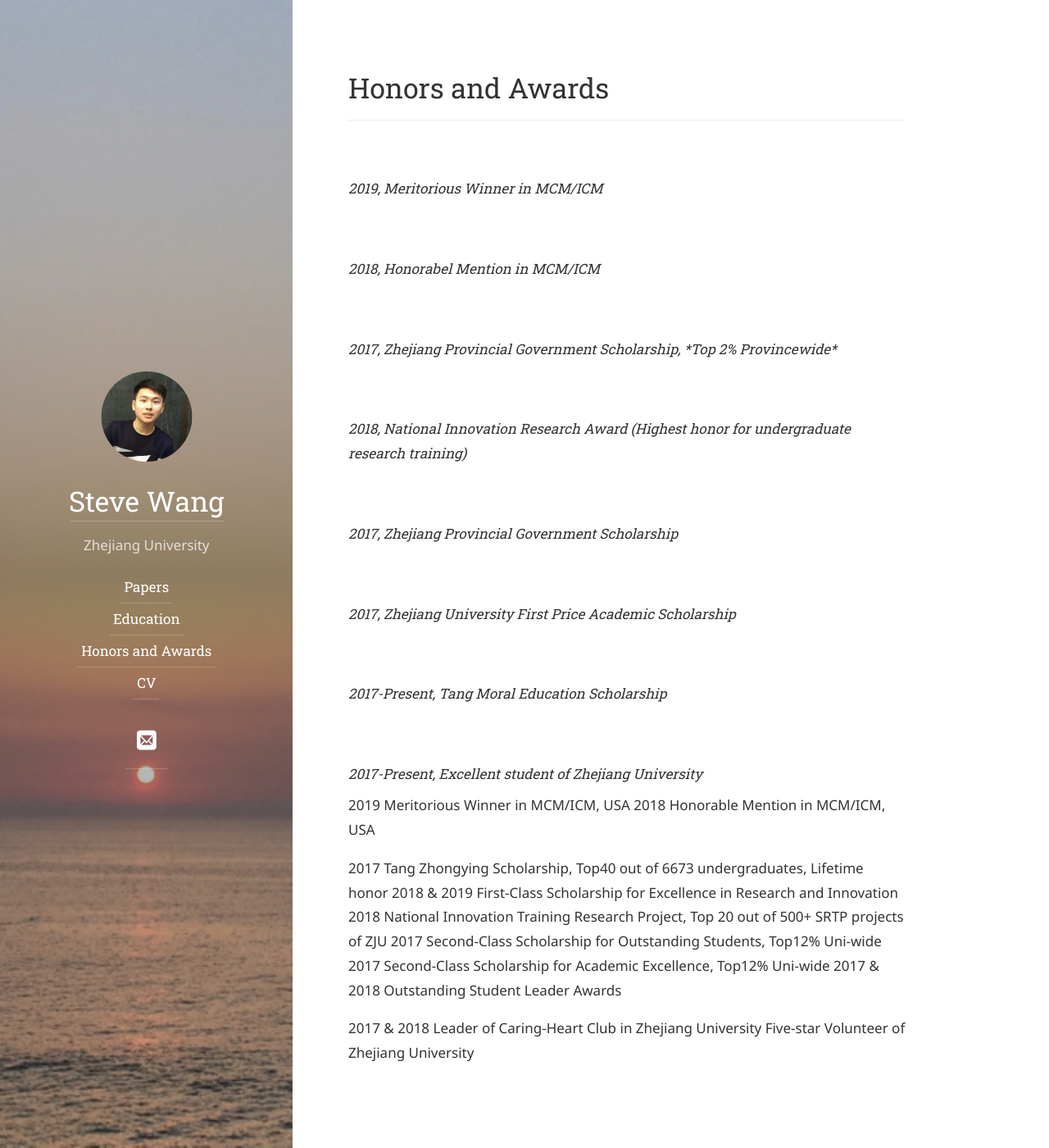
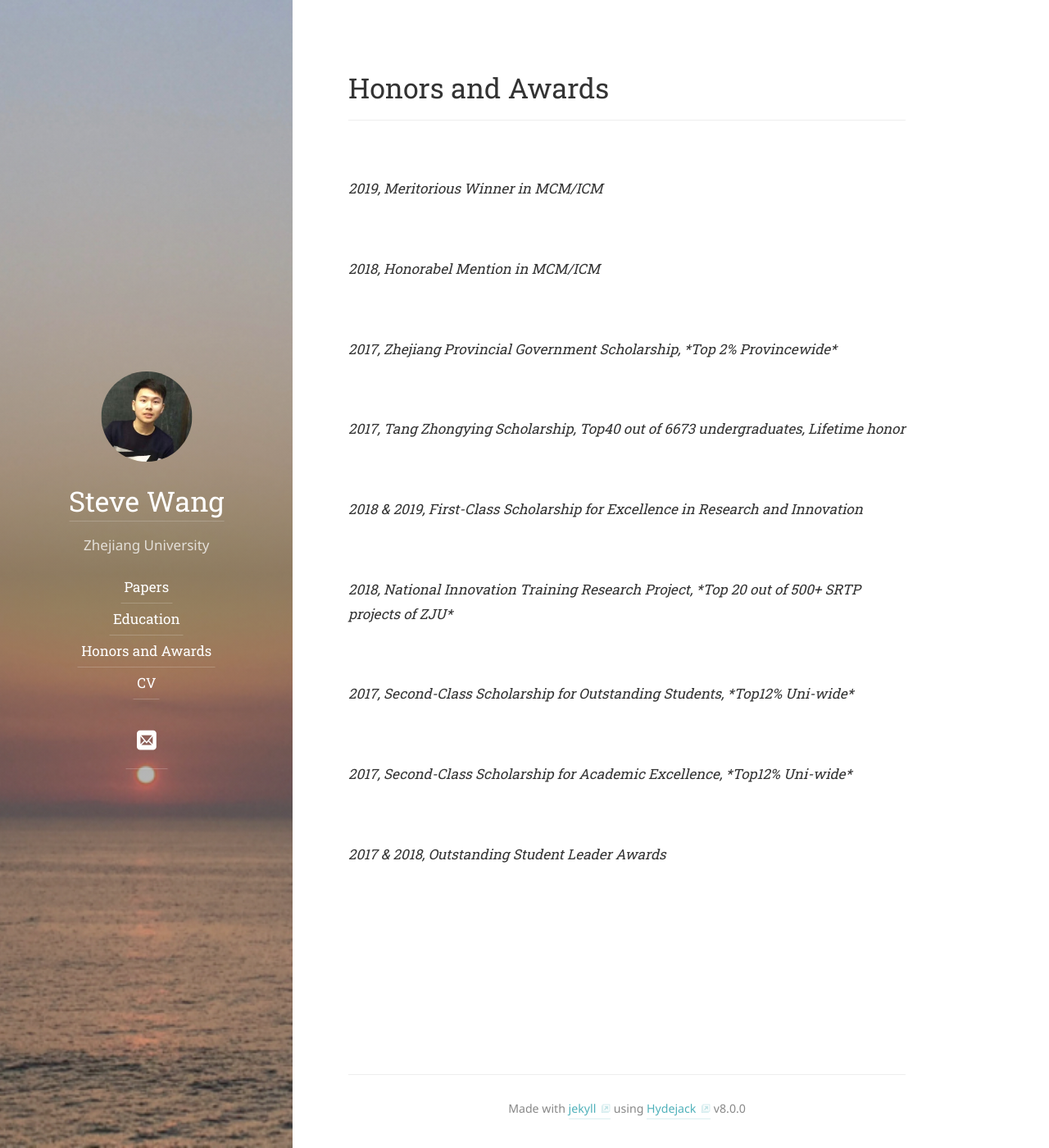
Before and after one commit to Circle-Ming/Circle-Ming.github.io, a Jekyll site: the page built from honor.md, in a window 1280 px wide and 1400 px high. Shown: the whole window at 82% size. Built offline with Jekyll 4.4.1, drawn with Linux system fonts in a browser that asks for light colours; some web fonts are replaced.

Commit message:
Update honor.md

```diff
--- a/honor.md
+++ b/honor.md
@@ -12,28 +12,14 @@ order:  4
 
 #### _2017, Zhejiang Provincial Government Scholarship, *Top 2% Provincewide*_
 
-#### _2018, National Innovation Research Award (Highest honor for undergraduate research training)_
+#### _2017, Tang Zhongying Scholarship, Top40 out of 6673 undergraduates, Lifetime honor_
 
-#### _2017, Zhejiang Provincial Government Scholarship_
+#### _2018 & 2019, First-Class Scholarship for Excellence in Research and Innovation_
 
-#### _2017, Zhejiang University First Price Academic Scholarship_
+#### _2018, National Innovation Training Research Project, *Top 20 out of 500+ SRTP projects of ZJU*_
 
-#### _2017-Present, Tang Moral Education Scholarship_
+#### _2017, Second-Class Scholarship for Outstanding Students, *Top12% Uni-wide*_
 
-#### _2017-Present, Excellent student of Zhejiang University_
+#### _2017, Second-Class Scholarship for Academic Excellence, *Top12% Uni-wide*_
 
-
-
-2019             Meritorious Winner in MCM/ICM, USA
-2018             Honorable Mention in MCM/ICM, USA
-
-2017             Tang Zhongying Scholarship, Top40 out of 6673 undergraduates, Lifetime honor
-2018 & 2019 First-Class Scholarship for Excellence in Research and Innovation
-2018             National Innovation Training Research Project, Top 20 out of 500+ SRTP projects of ZJU
-2017             Second-Class Scholarship for Outstanding Students, Top12% Uni-wide
-2017             Second-Class Scholarship for Academic Excellence, Top12% Uni-wide
-2017 & 2018 Outstanding Student Leader Awards
-
-
-2017 & 2018 Leader of Caring-Heart Club in Zhejiang University
-Five-star Volunteer of Zhejiang University
+#### _2017 & 2018, Outstanding Student Leader Awards_
```
